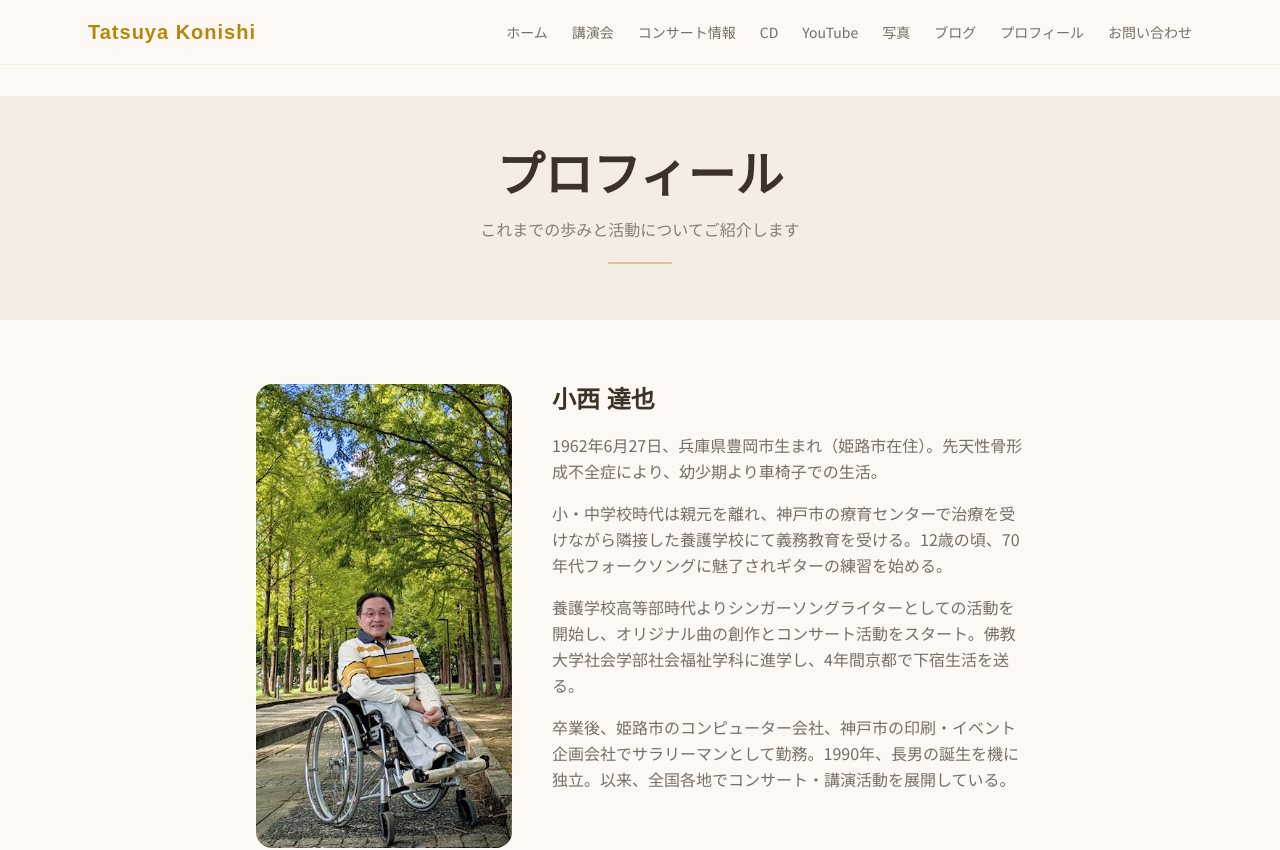
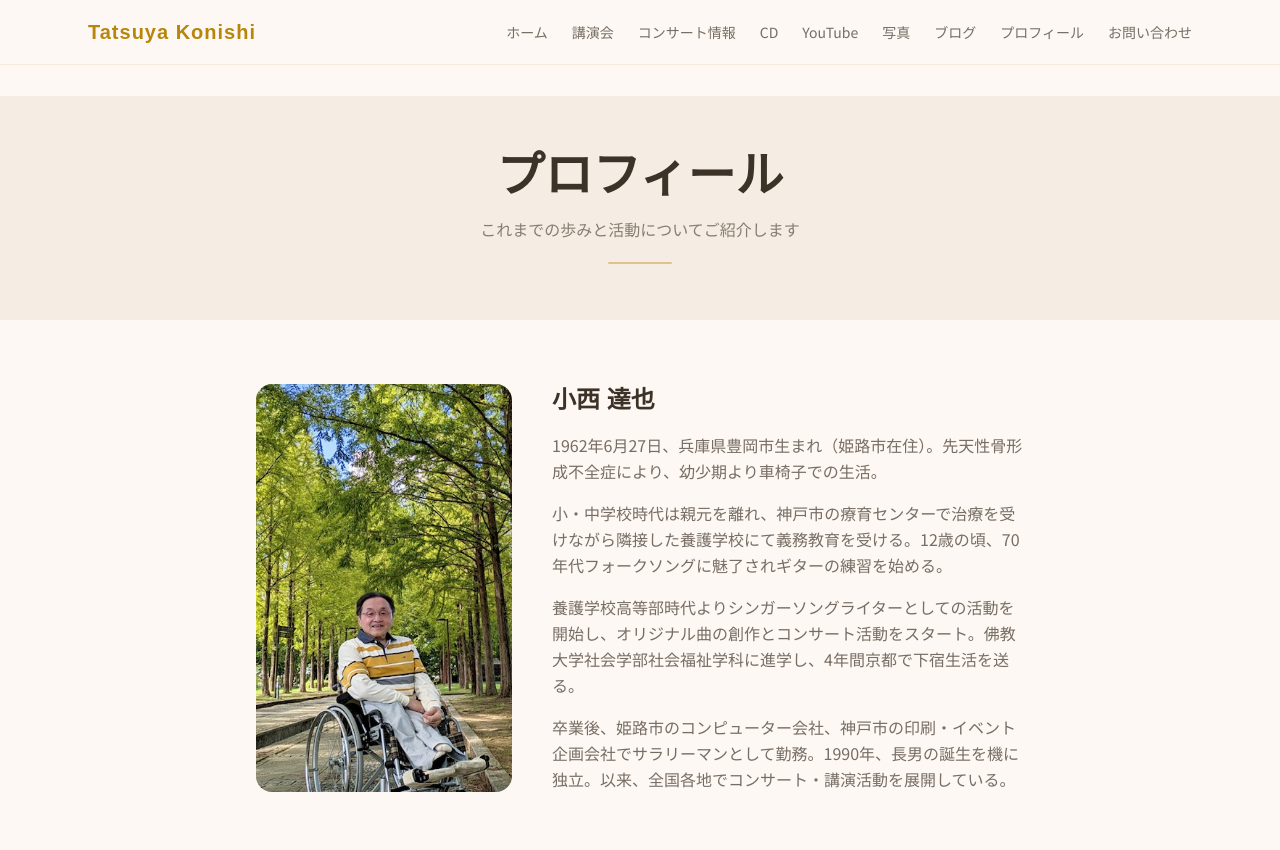
Before and after one commit to gitmrk2k6/farther-hp, a Next.js app: page /profile in a window 1280 px wide. Shown: the top 850 px of the page. Built offline with nearby package versions, Linux system fonts and the light colour scheme.

Commit message:
fix: プロフィール写真PCをテキスト高さに合わせて下をクリップ
Co-Authored-By: Claude Opus 4.6 <noreply@anthropic.com>

```diff
--- a/src/app/profile/page.tsx
+++ b/src/app/profile/page.tsx
@@ -19,16 +19,27 @@ export default function ProfilePage() {
       <section className="py-16 px-4">
         <div className="max-w-3xl mx-auto">
           <FadeIn>
-            <div className="flex flex-col md:flex-row gap-10 items-start">
+            <div className="flex flex-col md:flex-row gap-10 items-stretch">
               {/* Photo */}
               <div className="w-full md:w-1/3 flex-shrink-0">
-                <div className="bg-section-alt rounded-2xl overflow-hidden">
+                {/* スマホ: 全体表示 */}
+                <div className="md:hidden bg-section-alt rounded-2xl overflow-hidden">
                   <Image
                     src={assetPath("/images/portrait-outdoor.jpg")}
                     alt="小西達也"
                     width={600}
                     height={800}
                     className="w-full h-auto"
+                  />
+                </div>
+                {/* PC: テキストの高さに合わせて上を切る */}
+                <div className="hidden md:block relative h-full bg-section-alt rounded-2xl overflow-hidden">
+                  <Image
+                    src={assetPath("/images/portrait-outdoor.jpg")}
+                    alt="小西達也"
+                    fill
+                    className="object-cover object-top"
+                    sizes="33vw"
                   />
                 </div>
               </div>
```
